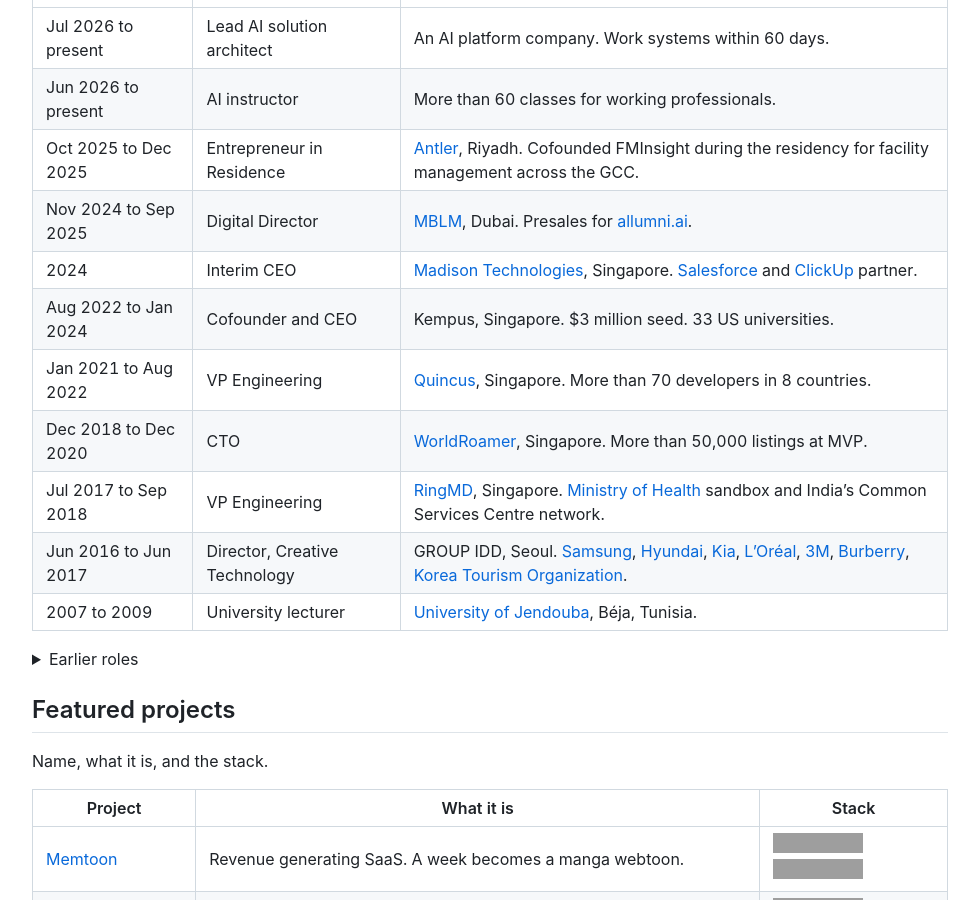
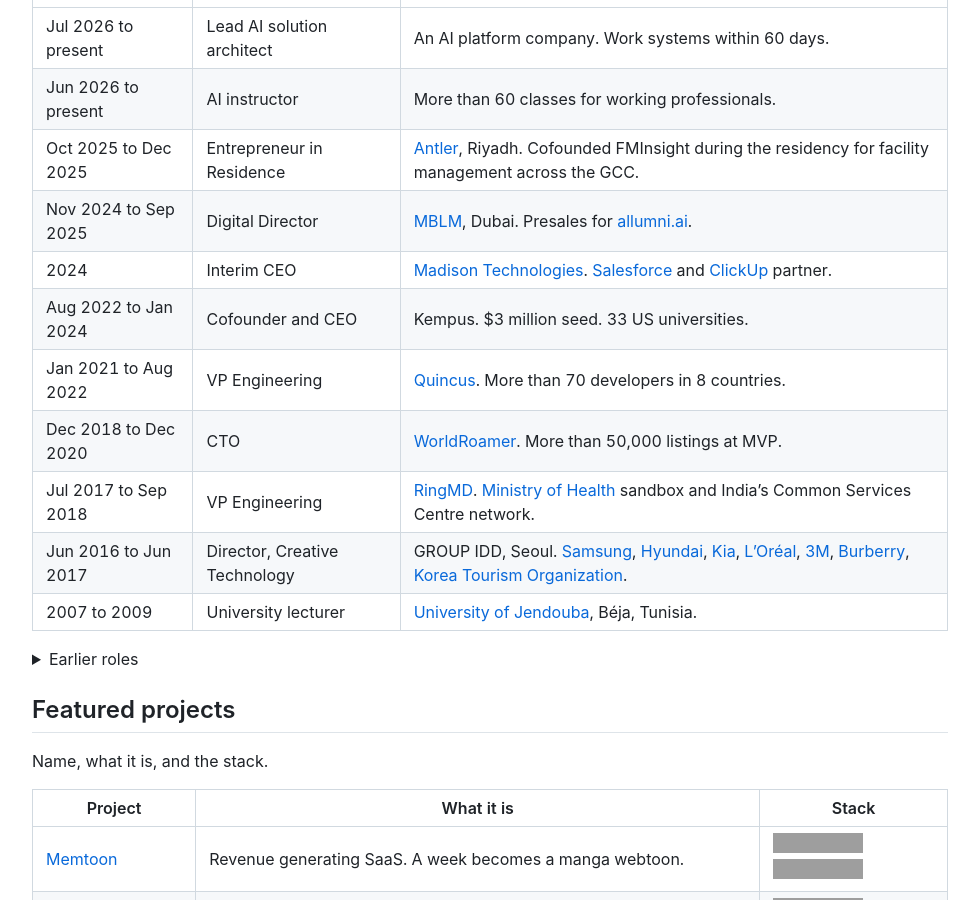
Before and after one commit to leejaew/jael.ee, a Jekyll site: the page built from README.md, in a window 1280 px wide and 900 px high, scrolled down 1706 px. Shown: the whole window, without its empty margins (150-1129 px from the left). Built offline with Jekyll 4.4.1, drawn with Linux system fonts in a browser that asks for light colours; nearby versions of some CDN libraries; our own code applies the rules of GitHub Pages for plain Markdown files; some of the changed text lies outside the part shown; grey boxes are pictures that could not be loaded.

Commit message:
Remove personal location from contact and footer

```diff
--- a/README.md
+++ b/README.md
@@ -41,7 +41,7 @@
 
 ## At a glance
 
-Singapore based. I build the product and lead the people around it.
+I build the product and lead the people around it.
 
 | | |
 | --- | --- |
@@ -95,11 +95,11 @@ Role, company, and years. One line each.
 | Jun 2026 to present | AI instructor | More than 60 classes for working professionals. |
 | Oct 2025 to Dec 2025 | Entrepreneur in Residence | [Antler](https://www.antler.co/), Riyadh. Cofounded FMInsight during the residency for facility management across the GCC. |
 | Nov 2024 to Sep 2025 | Digital Director | [MBLM](https://mblm.com/), Dubai. Presales for [allumni.ai](https://www.allumni.ai/). |
-| 2024 | Interim CEO | [Madison Technologies](https://madison-technologies.com/), Singapore. [Salesforce](https://www.salesforce.com/) and [ClickUp](https://clickup.com/) partner. |
-| Aug 2022 to Jan 2024 | Cofounder and CEO | Kempus, Singapore. $3 million seed. 33 US universities. |
-| Jan 2021 to Aug 2022 | VP Engineering | [Quincus](https://quincus.com/), Singapore. More than 70 developers in 8 countries. |
-| Dec 2018 to Dec 2020 | CTO | [WorldRoamer](https://www.worldroamer.com/), Singapore. More than 50,000 listings at MVP. |
-| Jul 2017 to Sep 2018 | VP Engineering | [RingMD](https://www.ring.md/), Singapore. [Ministry of Health](https://www.moh.gov.sg/) sandbox and India's Common Services Centre network. |
+| 2024 | Interim CEO | [Madison Technologies](https://madison-technologies.com/). [Salesforce](https://www.salesforce.com/) and [ClickUp](https://clickup.com/) partner. |
+| Aug 2022 to Jan 2024 | Cofounder and CEO | Kempus. $3 million seed. 33 US universities. |
+| Jan 2021 to Aug 2022 | VP Engineering | [Quincus](https://quincus.com/). More than 70 developers in 8 countries. |
+| Dec 2018 to Dec 2020 | CTO | [WorldRoamer](https://www.worldroamer.com/). More than 50,000 listings at MVP. |
+| Jul 2017 to Sep 2018 | VP Engineering | [RingMD](https://www.ring.md/). [Ministry of Health](https://www.moh.gov.sg/) sandbox and India's Common Services Centre network. |
 | Jun 2016 to Jun 2017 | Director, Creative Technology | GROUP IDD, Seoul. [Samsung](https://www.samsung.com/), [Hyundai](https://www.hyundai.com/worldwide/en), [Kia](https://worldwide.kia.com/en), [L'Oréal](https://www.loreal.com/en/), [3M](https://www.3m.com/), [Burberry](https://www.burberry.com/), [Korea Tourism Organization](https://knto.or.kr/). |
 | 2007 to 2009 | University lecturer | [University of Jendouba](https://uj.rnu.tn/), Béja, Tunisia. |
 
@@ -221,8 +221,8 @@ I mentor at [Founder Institute](https://fi.co/), [Wavesparks](https://wavesparks
 
 ## Contact
 
-Singapore. Email [hello@jael.ee](mailto:hello@jael.ee). Blog: [blog.jael.ee](https://blog.jael.ee/).
+Email [hello@jael.ee](mailto:hello@jael.ee). Blog: [blog.jael.ee](https://blog.jael.ee/). [LinkedIn](https://www.linkedin.com/in/leejaew).
 
 <div align="center">
-  <p><a href="mailto:hello@jael.ee">hello@jael.ee</a></p>
+  <p>© 2026 Jae W. Lee · <a href="https://jael.ee/">jael.ee</a></p>
 </div>
--- a/_config.yml
+++ b/_config.yml
@@ -1,3 +1,3 @@
 title: Jae W. Lee
-description: AI solution architect in Singapore. I design, build, and ship AI products, and I lead the teams around them.
+description: AI solution architect. I design, build, and ship AI products, and I lead the teams around them.
 theme: jekyll-theme-primer
```
